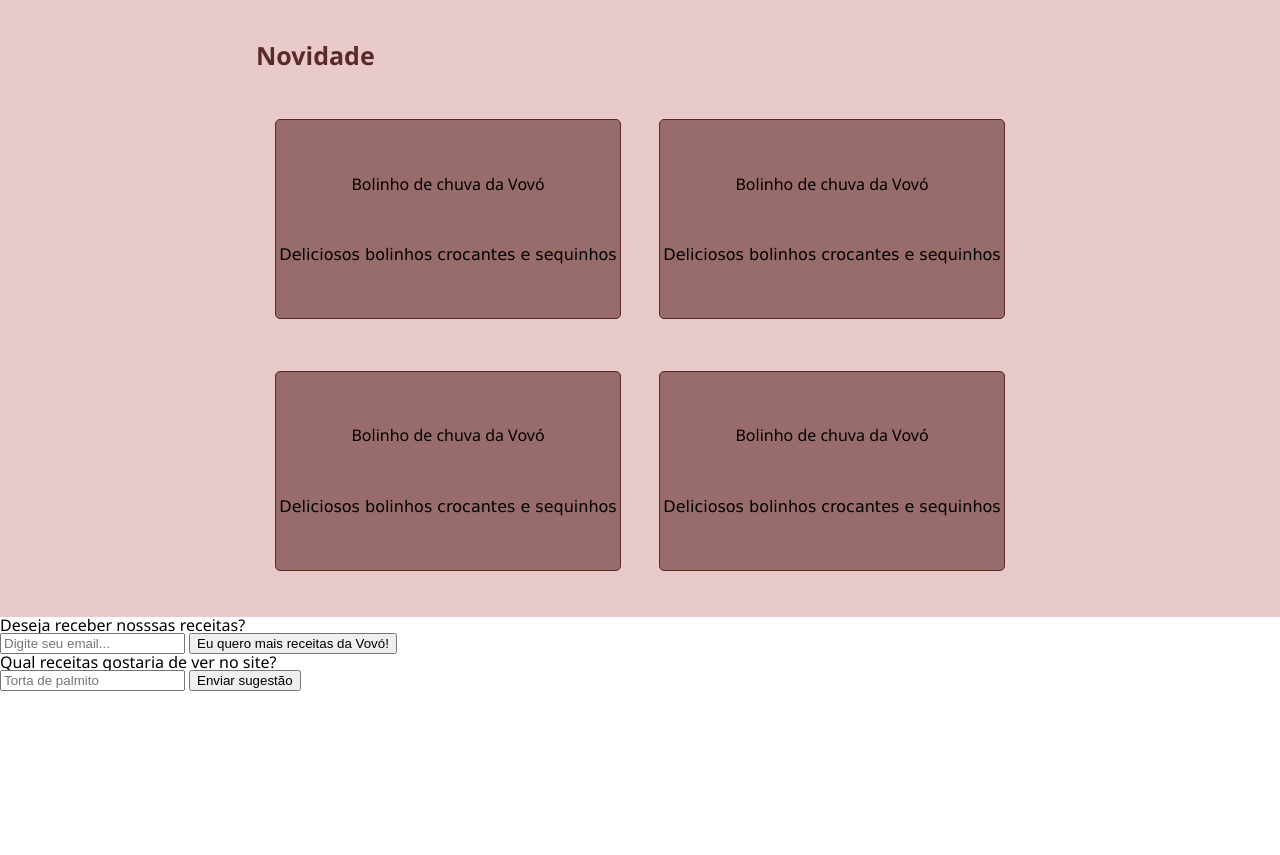
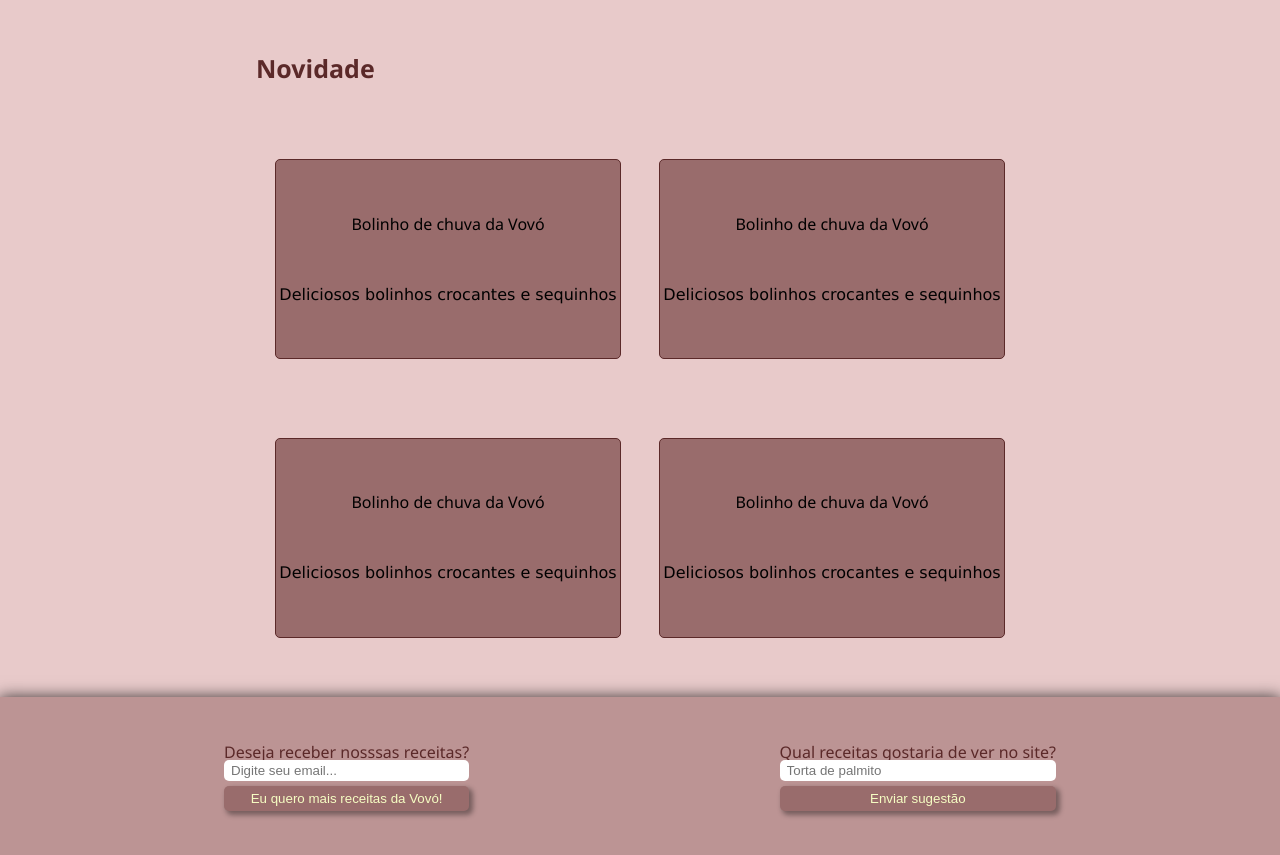
Before and after one commit to LeoRVergani/receitas-da-vovo, a plain HTML site: page index.html in a window 1280 px wide. Shown: the part 123-978 px from the top of the page. Before the commit the page ends 814 px from the top, so only its background shows below. Drawn offline with Linux system fonts and the light colour scheme.

Commit message:
finalizado o site da vovó

```diff
--- a/reset.css
+++ b/reset.css
@@ -1,6 +1,6 @@
 /* http://meyerweb.com/eric/tools/css/reset/
-   v2.0 | 20110126
-   License: none (public domain)
+    v2.0 | 20110126
+    License: none (public domain)
 */
 
 html, body, div, span, applet, object, iframe,
--- a/style.css
+++ b/style.css
@@ -63,7 +63,7 @@ li:hover {
 
 main {
     background-color: #e8caca;
-    height: 70vh;
+    height: 80vh;
     display: flex;
     justify-content: center;
     padding: 30px 0;
@@ -106,3 +106,73 @@ main {
     text-decoration: #f6fdc3 underline 0.5px;
     box-shadow: 5px 5px 5px 1px rgba(0, 0, 0, 0.37);
 }
+
+/* ----------------------------------------------------------Estilizando o footer------------------------------------------------------ */
+
+footer {
+    background-color: #bc9494;
+    box-shadow: 0px 1px 15px 1px rgba(0, 0, 0, 0.75);
+    height: 20vh;
+    display: flex;
+    justify-content: center;
+    align-items: center;
+}
+
+.div-container {
+    width: 65%; /* defino o tamanho do container e centralizo com o margin 0 auto*/
+    display: flex;
+    justify-content: space-between;
+    height: 100px;
+    align-items: center;
+    gap: 20px;
+}
+
+h3 {
+    color: #5b2929;
+}
+
+.newsletter,
+.sugestion {
+    margin: 5px 0;
+    height: 70%;
+}
+
+.newsletter,
+form,
+.sugestion {
+    display: flex;
+    flex-direction: column;
+    gap: 5px;
+}
+
+input {
+    border: 2px solid transparent;
+    border-radius: 5px;
+    padding-left: 5px;
+}
+
+input:focus {
+    border: 2px solid #5b2929;
+    border-radius: 5px;
+}
+
+button {
+    background-color: #996c6c;
+    color: #f6fdc3;
+    border: none;
+    border-radius: 5px;
+    box-shadow: 3px 3px 5px 1px rgba(0, 0, 0, 0.37);
+    transition: 0.05s;
+    padding: 5px;
+}
+
+button:hover {
+    cursor: pointer;
+}
+
+/* Pseudo-classe active para pegar a estilização quando o botão estiver ativo, ou seja, ao clicar nele */
+button:active {
+    margin-left: 3px;
+    margin-top: 3px;
+    box-shadow: none;
+}
```
